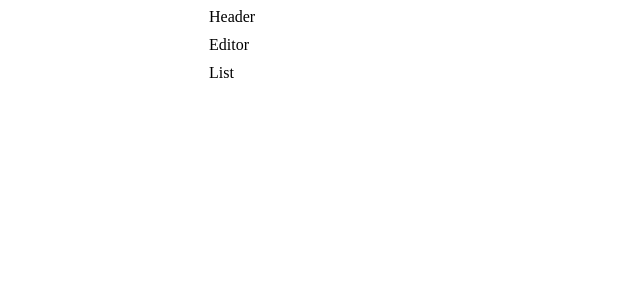
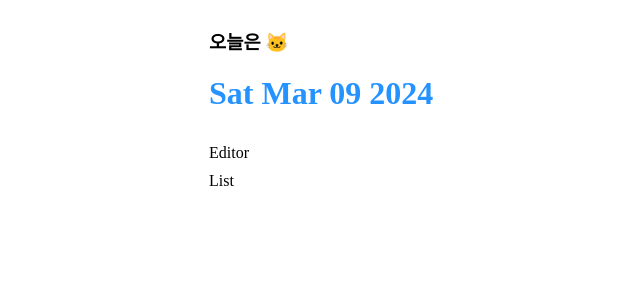
Before and after one commit to sssseungk/TodoList, a React (Vite) app: page / in a window 1280 px wide. Shown: the top 300 px of the page, without its empty margins (181-821 px from the left). Built offline with nearby package versions, Linux system fonts and the light colour scheme; a web font is replaced by a local one.

Commit message:
💄 Header 컴포넌트 수정 및 스타일링

```diff
--- /dev/null
+++ b/src/components/Header.css
@@ -0,0 +1,3 @@
+.Header > h1{
+  color: rgb(37, 147, 255);
+}
--- a/src/components/Header.jsx
+++ b/src/components/Header.jsx
@@ -1,6 +1,11 @@
+import './Header.css';
+
 function Header() {
   return (
-    <div>Header</div>
+    <div className='Header'>
+      <h3>오늘은 🐱</h3>
+      <h1>{new Date().toDateString()}</h1>
+    </div>
   )
 }
 
```
